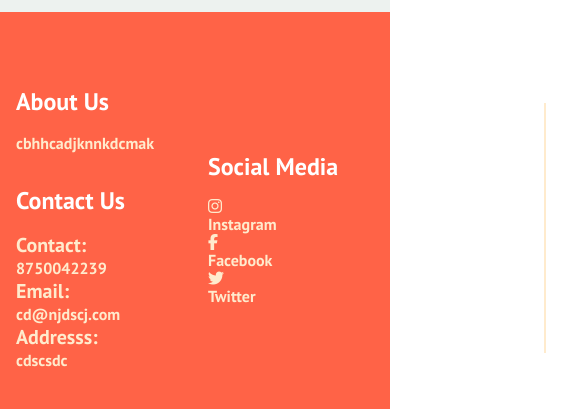
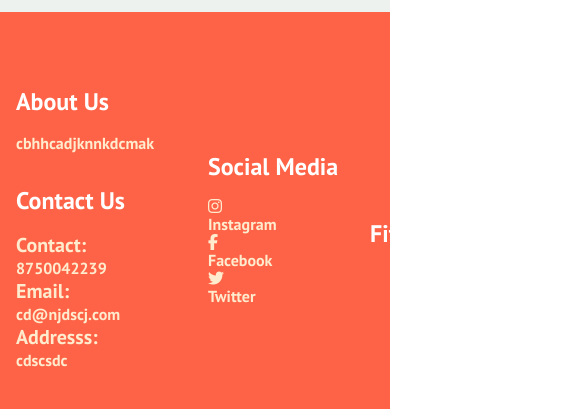
Before and after one commit to rananitish/fitterMeweb, a React (Create React App) app: page / in a window 390 px wide. Shown: the part 6094-6503 px from the top of the page, 585 px wide, since content can reach past the window. Built offline with nearby package versions, Linux system fonts and the light colour scheme.

Commit message:
overflow footer

```diff
--- a/src/components/Footer.css
+++ b/src/components/Footer.css
@@ -108,7 +108,30 @@
     .social-media-wrap {
       flex-direction: column;
     }
+    .line{
+      border-left: 2px solid blanchedalmond;
+      height: 250px;
+      margin-left: 90px;
+    }
   }
 
   @media screen and (max-width: 768px) {
+    .footer-1{
+      overflow-x: hidden;
+    }
+    .line{
+      display: none;
+
+    }
+    .social-logo {
+      color: #fff;
+      justify-self: start;
+      margin-left: -14px;
+      cursor: pointer;
+      text-decoration: none;
+      font-size: 1.5rem;
+      display: flex;
+      align-items: center;
+      margin-bottom: 30px;
+    }
   }
```
